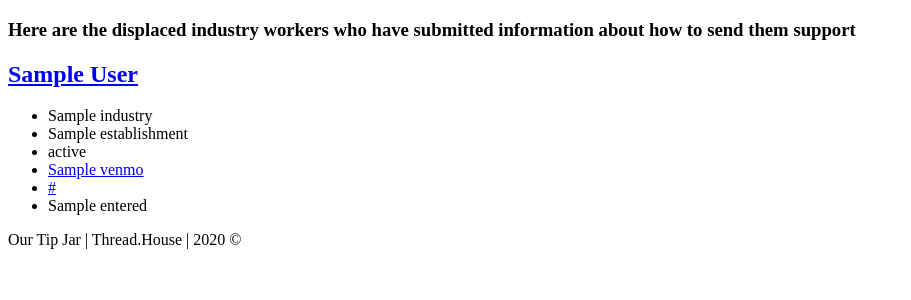
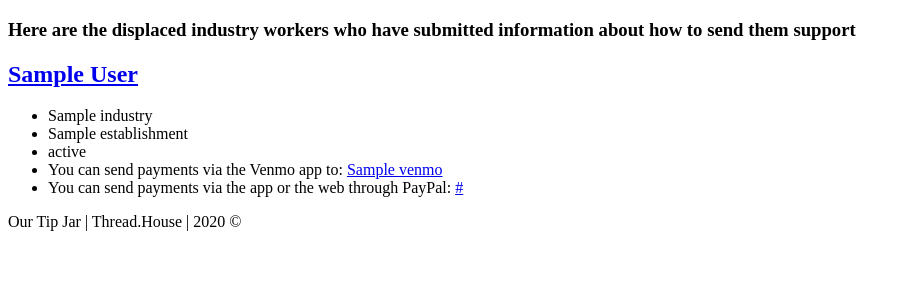
Before and after one commit to DTFuhrman/TipJar, a Java web app: template tipjar/src/main/webapp/WEB-INF/jsp/donate.jsp in a window 1280 px wide. Shown: the part 98-398 px from the top of the page, without its empty margins (0-911 px from the left). Run offline with Spring Boot 4, a stand-in JSP engine, Linux system fonts and the light colour scheme; the template is opened without the code that fills it: most values are stand-ins (such as "Sample title", 1, 10 or a date in 2020); the project's own start-up code is not run, and a stand-in starts its controllers and pages.

Commit message:
fixed venmo and paypal links

```diff
--- a/tipjar/src/main/webapp/WEB-INF/jsp/donate.jsp
+++ b/tipjar/src/main/webapp/WEB-INF/jsp/donate.jsp
@@ -1,5 +1,5 @@
 <%@ taglib uri="http://java.sun.com/jsp/jstl/core" prefix="c"%>
-<%@ taglib uri="http://java.sun.com/jsp/jstl/functions" prefix="fn" %>
+<%@ taglib uri="http://java.sun.com/jsp/jstl/functions" prefix="fn"%>
 <%@ taglib prefix="fmt" uri="http://java.sun.com/jsp/jstl/fmt"%>
 
 <c:import url="/WEB-INF/jsp/common/header.jsp">
@@ -8,14 +8,15 @@
 
 
 
-<h3>Here are the displaced industry workers who have submitted information about how to send them support</h3>
+<h3>Here are the displaced industry workers who have submitted
+	information about how to send them support</h3>
 
 
 <c:forEach var="worker" items="${workers}">
 
 	<div>
 
-<%-- I have no idea How to add images in a project this big,
+		<%-- I have no idea How to add images in a project this big,
 but it would be nice if their was an option to add a portrait
 
 		<a href="profile?workerId=${worker.workerId}">
@@ -28,8 +29,7 @@ but it would be nice if their was an option to add a portrait
 
 			<h2 class="worker-name">
 				<a href="profile?workerId=${worker.workerId}">
-					${worker.firstName} ${worker.lastName}
-				</a>
+					${worker.firstName} ${worker.lastName} </a>
 			</h2>
 
 
@@ -38,11 +38,20 @@ but it would be nice if their was an option to add a portrait
 					<li>${worker.industry}</li>
 					<li>${worker.establishment}</li>
 					<li>${worker.status}</li>
-					<li><a href="https://venmolinkinfo${worker.venmo}">
-					${worker.venmo} </a></li>
-					<li><a href="https://paypallinkinfo${worker.paypalLink}">
-					${worker.paypalLink} </a></li>
-					<li>${worker.entered}</li>
+					<c:set var="venmo" value="${worker.venmo}" />
+					<c:if test="${venmo != null}">
+						<li>You can send payments via the Venmo app to: <a
+						href="https://venmo.com/${worker.venmo}">
+						${worker.venmo} </a>
+						</li>
+					</c:if>
+					<c:set var="paypal" value="${worker.paypalLink}" />
+					<c:if test="${paypal != null}">
+						<li>You can send payments via the app or the web through PayPal: <a
+						href="https://${worker.paypalLink}">
+						${worker.paypalLink} </a>
+						</li>
+					</c:if>
 				</ul>
 			</span>
 
```
